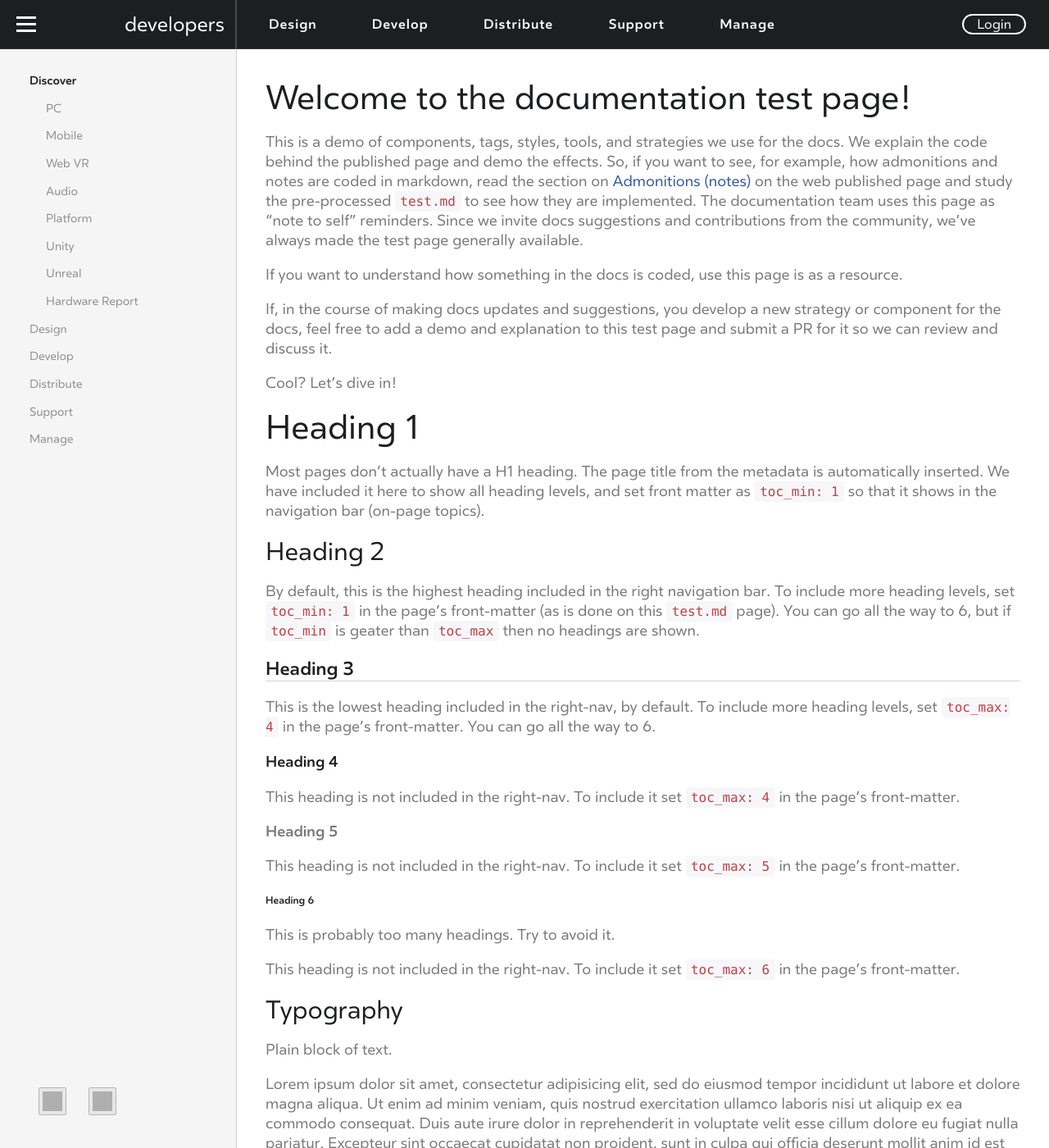
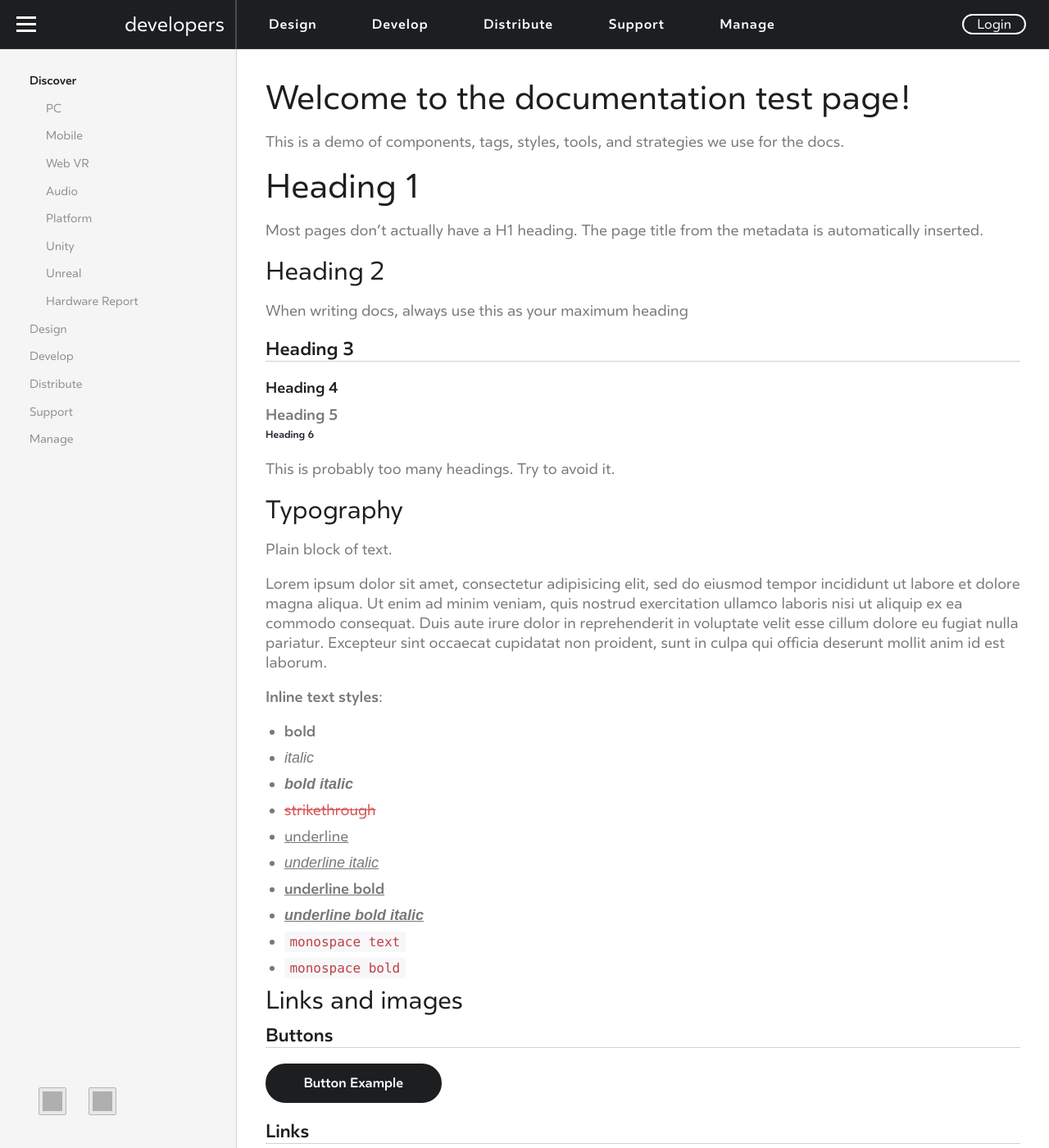
Before and after one commit to johndylanaudio/johndmulhausen.github.io, a Jekyll site: the page built from index.md, in a window 1280 px wide and 1400 px high. Shown: the whole window at 82% size. Built offline with Jekyll 4.4.1, drawn with Linux system fonts in a browser that asks for light colours; some web fonts are replaced; some of the changed text lies outside the part shown; grey boxes are pictures that could not be loaded.

Commit message:
Merge fixes

````diff
--- a/css/recreations.css
+++ b/css/recreations.css
@@ -1,5 +1,5 @@
 /* CSS Document */
-.nav-ite, ._37ds, .bxPageSiteMap__listItem {
+.nav-item, ._37ds, .bxPageSiteMap__listItem {
   list-style-type: none !important;
   margin: 0px !important;
 }
--- a/index.md
+++ b/index.md
@@ -2,59 +2,26 @@
 title: Welcome to the documentation test page!
 ---
 This is a demo of components, tags, styles, tools, and strategies we use for the
-docs. We explain the code behind the published page and demo the effects. So, if
-you want to see, for example, how admonitions and notes are coded in markdown,
-read the section on [Admonitions (notes)](/test/#admonitions-notes) on the web
-published page and study the pre-processed `test.md` to see how they are
-implemented. The documentation team uses this page as "note to self"
-reminders. Since we invite docs suggestions and contributions from the
-community, we've always made the test page generally available.
-
-If you want to understand how something in the docs is coded, use this page is
-as a resource.
-
-If, in the course of making docs updates and suggestions, you develop a new
-strategy or component for the docs, feel free to add a demo and explanation to
-this test page and submit a PR for it so we can review and discuss it.
-
-Cool? Let's dive in!
+docs.
 
 # Heading 1
 
 Most pages don't actually have a H1 heading. The page title from the metadata is
-automatically inserted. We have included it here to show all heading levels, and
-set front matter as `toc_min: 1` so that it shows in the navigation bar (on-page
-topics).
+automatically inserted.
 
 ## Heading 2
 
-By default, this is the highest heading included in the right navigation bar. To
-include more heading levels, set `toc_min: 1` in the page's front-matter (as is
-done on this `test.md` page). You can go all the way to 6, but if `toc_min` is
-geater than `toc_max` then no headings are shown.
+When writing docs, always use this as your maximum heading
 
 ### Heading 3
 
-This is the lowest heading included in the right-nav, by default. To include
-more heading levels, set `toc_max: 4` in the page's front-matter. You can go all
-the way to 6.
-
 #### Heading 4
 
-This heading is not included in the right-nav. To include it set `toc_max: 4` in
-the page's front-matter.
-
 ##### Heading 5
-
-This heading is not included in the right-nav. To include it set `toc_max: 5` in
-the page's front-matter.
 
 ###### Heading 6
 
 This is probably too many headings. Try to avoid it.
-
-This heading is not included in the right-nav. To include it set `toc_max: 6` in
-the page's front-matter.
 
 ## Typography
 
@@ -218,29 +185,10 @@ only need to do it on the first one. If you have a `<th>`, set it there.
   </tr>
 </table>
 
-## Glossary links and content
-
-The glossary source lives in the documentation repository
-[oculus.github.io](https://github.com/oculus/oculus.github.io) in
-`_data/glossary.yaml`. The glossary publishes to
-[https://docs.oculus.com/glossary/](/glossary/).
-
-To update glossary content, edit `_data/glossary.yaml`.
-
-To link to a glossary term, link to `glossary.md?term=YourGlossaryTerm` (for
-example, [swarm](glossary.md?term=swarm)).
 
 ## Site-wide variables
 
-Look in the top-level `_config.yml` for site-wide variables, such as
-`site.oculus_ce_stable_version`. To use them, use Liquid like:
-
-```liquid
-{% raw %}{{ site.oculus_ce_stable_version }}{% endraw %}
-```
-
-The current value of `site.oculus_ce_stable_version` is
-{{ site.oculus_ce_stable_version }}.
+Look in the top-level `_config.yml` for site-wide variables.
 
 ## Mixing Markdown and HTML
 
@@ -467,6 +415,18 @@ Rouge provides lots of different code block "hints". If you leave off the hint,
 it tries to guess and sometimes gets it wrong. These are just a few hints that
 we use often.
 
+### Using "raw"
+
+The "raw" markup is needed to keep Liquid from interpreting the things with double
+braces as templating language.
+
+{% raw %}
+```bash
+$ some command with {{double braces}}
+$ some other command
+```
+{% endraw %}
+
 ### C++
 
 ```c++
@@ -495,51 +455,10 @@ void Application()
 }
 ```
 
-### Using "raw"
-
-The "raw" markup is needed to keep Liquid from interpreting the things with double
-braces as templating language.
-
-{% raw %}
-```bash
-$ some command with {{double braces}}
-$ some other command
-```
-{% endraw %}
-
 ### Bash
 
 ```bash
 $ echo "deb https://packages.oculus.com/1.12/apt/repo ubuntu-trusty main" | sudo tee /etc/apt/sources.list.d/oculus.list
-```
-
-### Go
-
-```go
-incoming := map[string]interface{}{
-    "asdf": 1,
-    "qwer": []interface{}{},
-    "zxcv": []interface{}{
-        map[string]interface{}{},
-        true,
-        int(1e9),
-        "tyui",
-    },
-}
-```
-
-### Python
-
-```python
-return html.format(name=os.getenv('NAME', "world"), hostname=socket.gethostname(), visits=visits)
-```
-
-### Ruby
-
-```ruby
-oculus_service 'default' do
-  action [:create, :start]
-end
 ```
 
 ### JSON
````
